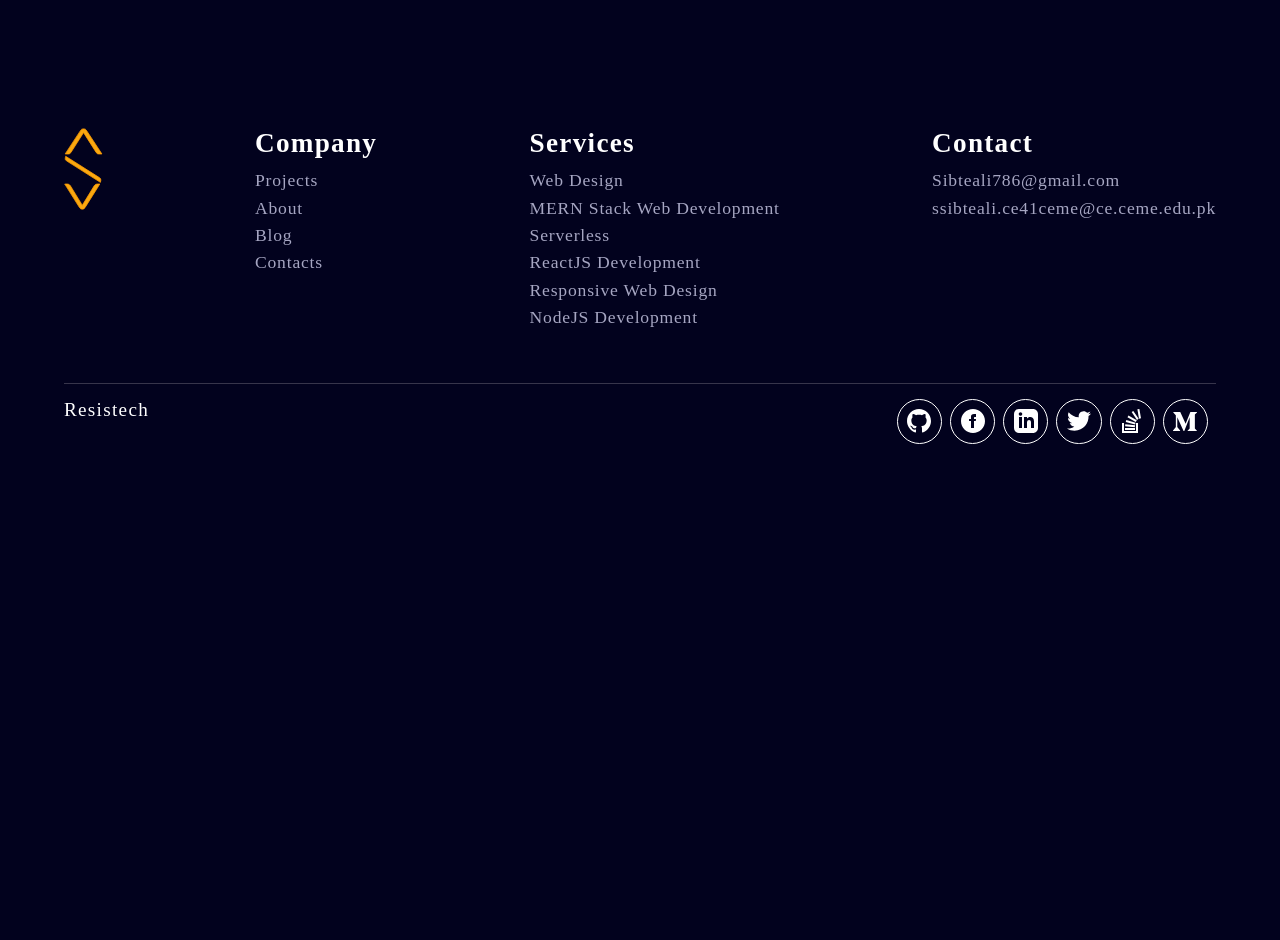
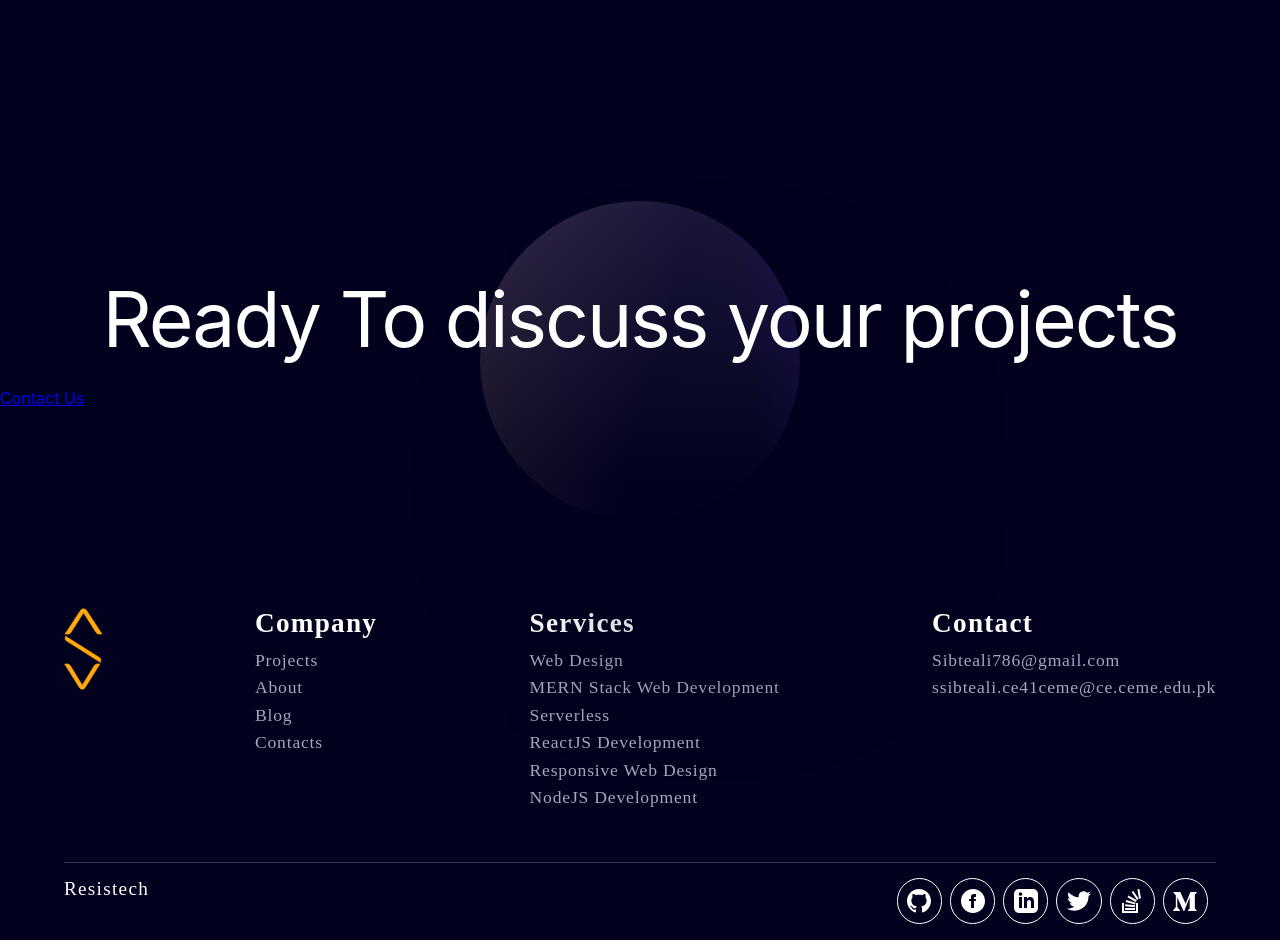
Before and after one commit to sibteali786/Portfolio_Animated, a React (Create React App) app: page / in a window 1280 px wide. Shown: the part 720-1660 px from the top of the page. Before the commit the page ends 1180 px from the top, so only its background shows below. Built offline with nearby package versions, Linux system fonts and the light colour scheme; a web font is replaced by a local one.

Commit message:
footer upper aniamted section started

```diff
--- a/public/index.html
+++ b/public/index.html
@@ -14,6 +14,7 @@
       href="https://fonts.googleapis.com/css?family=Alumni+Sans:100,200,300,regular,500,600,700,800,900,100italic,200italic,300italic,italic,500italic,600italic,700italic,800italic,900italic"
       rel="stylesheet"
     />
+
     <script src="https://use.fontawesome.com/cd3b4fa056.js"></script>
 
     <!--
--- a/src/Sass/Util/_config.scss
+++ b/src/Sass/Util/_config.scss
@@ -6,3 +6,20 @@ $successColor: #2a9d8f;
 $dangerColor: #f94144;
 $maxWidth: 1500px;
 $pageFont: "Alumni Sans";
+$white-color: #fff;
+$crimson-color: #e5003d;
+$xiketic-color: #02021e;
+$alice-blue-color: #ddebfa;
+$purple-navy-color: #554f71;
+$medium-blue-color: #3719ca;
+$space-cadet-color: #32344d;
+$dark-salmon-color: #e7a28f;
+$baby-powder-color: #fbfefc;
+$roman-silver-color: #80808e;
+$lavender-gray-color: #cdcbd3;
+$lavender-blue-color: #a6a6c2;
+$deep-shampagne-color: #f9d6ac;
+$xiketic-rgb-color: 2 2 30;
+$text-gradient: linear-gradient(97.54deg,var(--dark-salmon-color) 3.52%,var(--deep-shampagne-color) 41.89%,var(--baby-powder-color) 96.77%);
+$slider-gradient: linear-gradient(126.47deg,rgba(132,164,255,.2) 6.69%,rgba(2,2,30,0) 85.43%);
+$popup-gradient: linear-gradient(253.36deg,#0f0752 4.15%,#02021e 102.26%);
--- a/src/Sass/components/footer.module.scss
+++ b/src/Sass/components/footer.module.scss
@@ -8,7 +8,7 @@
     font-family: $pageFont;
     font-size: 50px;
     color: #FFFFFF;
-
+    padding-top: 3rem;
     .knowAbouts{
         display:flex;
         flex-flow: row;
@@ -102,3 +102,56 @@
         }
     }
 }
+
+.footerUpper{
+    display: flex;
+    flex: 1;
+    flex-direction: column;
+    justify-content: center;
+    padding: 9.5rem 0;
+    position: relative;
+    color:$white-color;
+    &:before{
+        background: linear-gradient(
+258.52deg
+,#3719ca -132.34%,rgba(55,25,202,0) 22.57%),linear-gradient(
+.788turn
+,hsla(17,68%,75%,0) 45.54%,hsla(17,68%,75%,.19) 130.68%),linear-gradient(
+3.27deg
+,$xiketic-color 13.68%,#262147 142.62%);
+    border-radius: 50%;
+    box-shadow: 70px 120px 150px -30px rgba(2, 2, 30, 0.6);
+    content: "";
+    height: max(15.625rem,24rem);
+    left: 50%;
+    position: absolute;
+    top: 52%;
+    transform: translate(-50%,-50%);
+    transition: transform 1.1s cubic-bezier(.37,.96,.54,1);
+    width: max(15.625rem,24rem);
+
+    @media(min-width:1023px){
+        height: 20rem;
+        width: 20rem;
+    }
+
+    @media (min-width:767px){
+        top: 54%;
+    }
+    }
+
+    h2{
+        line-height: 1.05;
+        margin-bottom: 1.7rem;
+        margin-top: 0;
+        margin: 0 auto 1.7rem auto;
+        position: relative;
+        text-transform: none;
+        font-weight: 400;
+        text-align: center;
+        @media(min-width:767px){
+            font-size: 4.8rem;
+            letter-spacing: -2px;
+        }
+    }
+}
--- a/src/components/layout/Footer.js
+++ b/src/components/layout/Footer.js
@@ -10,6 +10,19 @@ import { ReactComponent as ReactLogo_7 } from "../../Resources/iconmonstr-medium
 import { Link } from "react-router-dom";
 function Footer() {
   return (
+    <footer>
+      <div className={`${styles.footerUpper}`}>
+        <h2>Ready To discuss your projects</h2>
+        <p>
+          <a
+            href="https://www.fiverr.com/users/sibtealibaqar12/seller_dashboard"
+            target="_blank"
+            rel="noreferrer"
+          >
+            Contact Us
+          </a>
+        </p>
+      </div>
       <div className={`${styles.footer}`}>
         <div className={`${styles.knowAbouts}`}>
           <ReactLogo className={`logo`} />
@@ -96,6 +109,7 @@ function Footer() {
           </div>
         </div>
       </div>
+    </footer>
   );
 }
 
```
Lines whose indentation alone changed are shown as unchanged.
